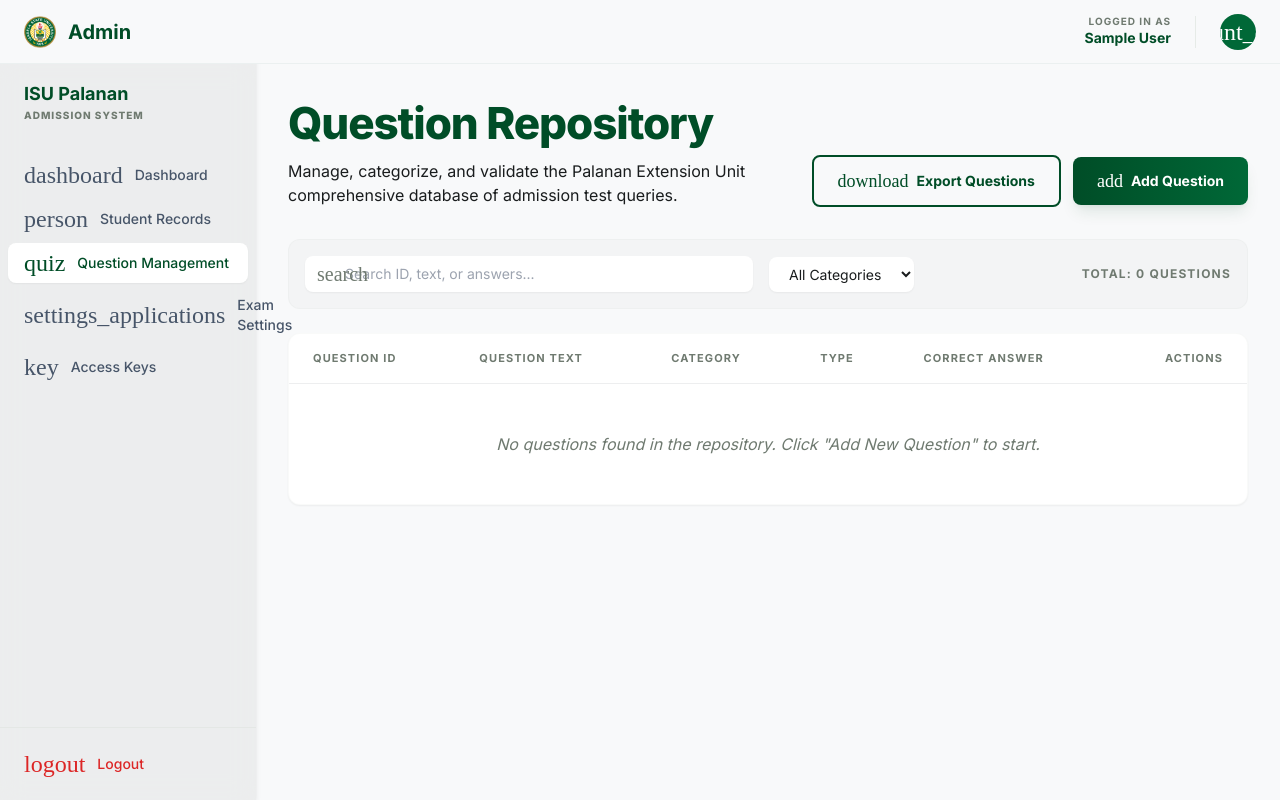
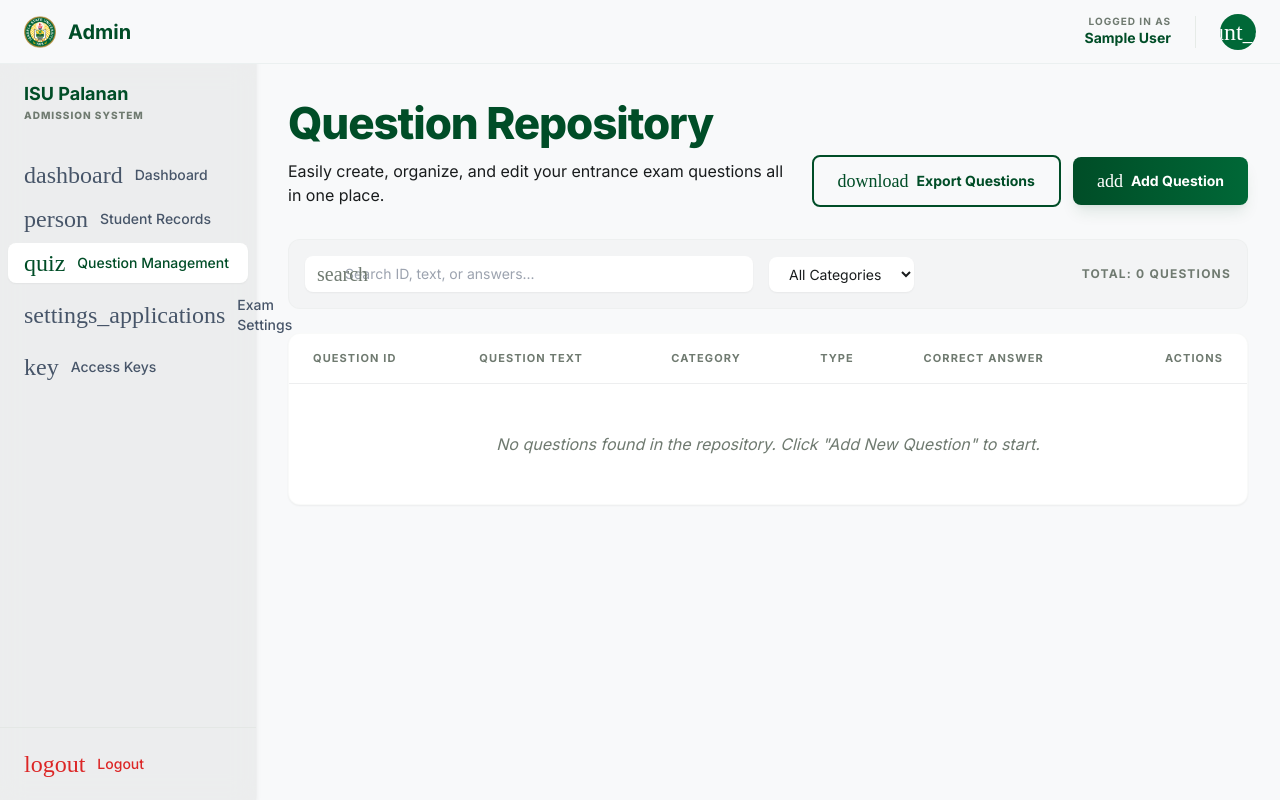
Before and after one commit to WWH16/CCAT, a Django app: page /ccat_admin/question_management/ in a window 1280 px wide. Run offline with Django 5.2, Linux system fonts and the light colour scheme; the visitor is signed in with stand-in values (Sample User, id 1); data that the repository does not hold is empty; some web fonts are replaced.

Commit message:
refactor: use familiar words on the admin dashboard and question management

```diff
--- a/CCAT/ccat_admin/templates/ccat_admin/admin_dashboard.html
+++ b/CCAT/ccat_admin/templates/ccat_admin/admin_dashboard.html
@@ -9,7 +9,7 @@
     <div>
         <h1 class="text-3xl md:text-[2.75rem] font-extrabold text-primary tracking-tight leading-tight font-headline">Administrative Overview</h1>
         <p class="text-sm text-on-surface-variant max-w-xl leading-relaxed mt-2">
-            Welcome back. Here is the current status of student registration and real-time performance metrics for the Palanan Unit.
+            Welcome back. Here is an overview of student registrations and test results for the Palanan Unit.
         </p>
     </div>
     <a href="{% url 'admin_export_csv' %}"
--- a/CCAT/ccat_admin/templates/ccat_admin/question_management.html
+++ b/CCAT/ccat_admin/templates/ccat_admin/question_management.html
@@ -7,7 +7,7 @@
 <header class="flex flex-col md:flex-row md:items-end justify-between gap-6 mb-8">
     <div>
         <h1 class="text-[2.75rem] font-extrabold tracking-tight text-primary leading-tight font-headline">Question Repository</h1>
-        <p class="text-on-surface-variant max-w-2xl mt-2">Manage, categorize, and validate the Palanan Extension Unit comprehensive database of admission test queries.</p>
+        <p class="text-on-surface-variant max-w-2xl mt-2">Easily create, organize, and edit your entrance exam questions all in one place.</p>
     </div>
 <div class="flex flex-nowrap items-center gap-2 sm:gap-3 w-full md:w-auto">
     <a href="{% url 'export_questions' %}" class="flex-1 md:flex-none px-3 sm:px-6 py-2.5 rounded-lg border-2 border-primary text-primary font-bold hover:bg-primary/5 active:scale-95 transition-all flex items-center justify-center gap-1.5 sm:gap-2 text-[10px] sm:text-sm whitespace-nowrap">
```
